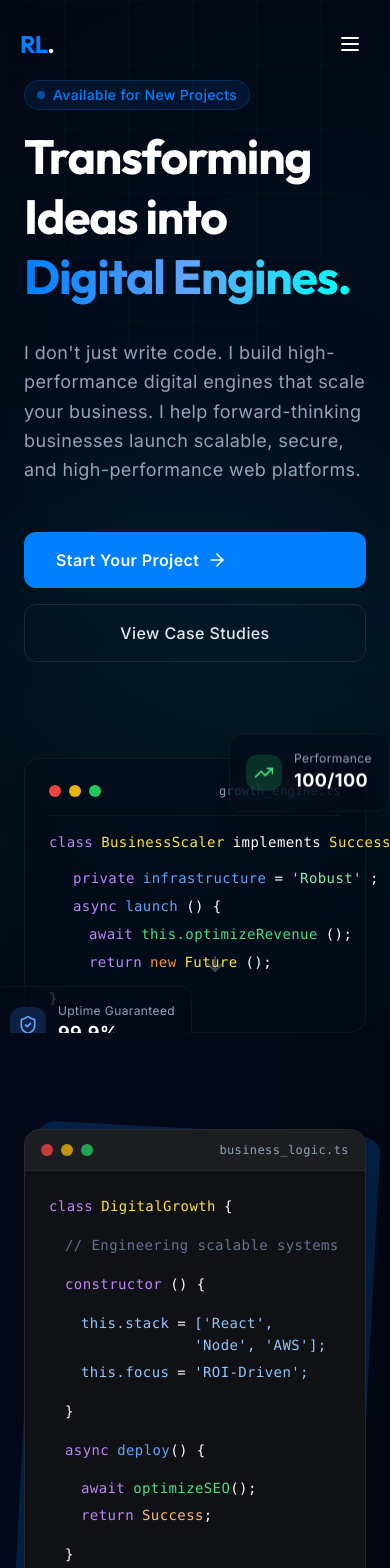
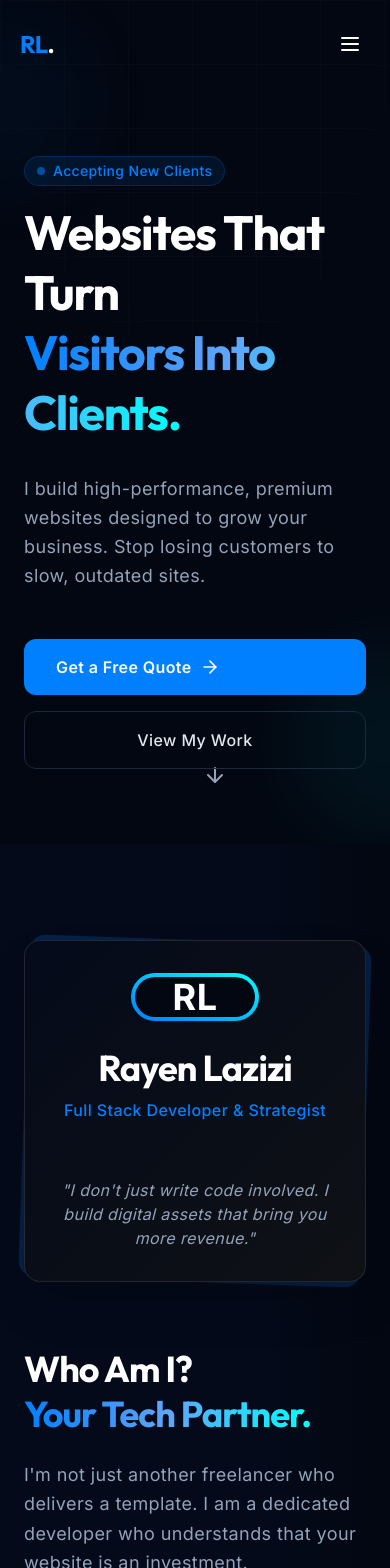
Before and after one commit to rayen112211/rayen1, a React (Create React App) app in the folder frontend/: page / in a window 390 px wide. Shown: the top 1568 px of the page. Built offline with nearby package versions, Linux system fonts and the light colour scheme.

Commit message:
Optimize mobile performance and revamp content strategy

```diff
--- a/frontend/public/index.html
+++ b/frontend/public/index.html
@@ -9,7 +9,7 @@
         content="Professional website design and management for small businesses. Get found, build trust, and turn visitors into customers. Built by Rayen Lazizi." />
     <link rel="preconnect" href="https://fonts.googleapis.com" />
     <link rel="preconnect" href="https://fonts.gstatic.com" crossorigin />
-    <link href="https://fonts.googleapis.com/css2?family=Inter:wght@600&display=swap" rel="stylesheet" />
+    <link href="https://fonts.googleapis.com/css2?family=Inter:wght@300;400;500;600;700&family=Outfit:wght@400;500;600;700&display=swap" rel="stylesheet" />
     <!--
         manifest.json provides metadata used when your web app is installed on a
         user's mobile device or desktop. See https://developers.google.com/web/fundamentals/web-app-manifest/
--- a/frontend/src/components/sections/AboutSection.jsx
+++ b/frontend/src/components/sections/AboutSection.jsx
@@ -15,113 +15,63 @@ const AboutSection = () => {
             <div className="container-padding relative z-10">
                 <div className="grid grid-cols-1 lg:grid-cols-2 gap-16 items-center">
 
-                    {/* Left: Code/Architecture Visual */}
+                    {/* Left: Simple, Clear Profile Visual */}
                     <div className="animate-on-scroll opacity-0 relative group">
-                        <div className="absolute inset-0 bg-primary/20 rounded-2xl transform rotate-3 transition-transform duration-500 group-hover:rotate-6" />
-                        <div className="relative overflow-hidden rounded-2xl bg-[#0f1115] border border-white/10 min-h-[28rem] h-auto lg:aspect-[4/5] shadow-2xl flex flex-col">
-                            {/* Window Header */}
-                            <div className="flex items-center px-4 py-3 border-b border-white/5 bg-white/5">
-                                <div className="flex space-x-2">
-                                    <div className="w-3 h-3 rounded-full bg-red-500/80" />
-                                    <div className="w-3 h-3 rounded-full bg-yellow-500/80" />
-                                    <div className="w-3 h-3 rounded-full bg-green-500/80" />
-                                </div>
-                                <div className="ml-auto text-xs font-mono text-muted-foreground">business_logic.ts</div>
-                            </div>
+                        <div className="absolute inset-0 bg-primary/20 rounded-2xl transform rotate-2 transition-transform duration-500 group-hover:rotate-6" />
+                        <div className="relative overflow-hidden rounded-2xl bg-card border border-white/10 aspect-square lg:aspect-[4/5] shadow-2xl flex flex-col items-center justify-center p-8 text-center bg-gradient-to-br from-card to-[#0f1115]">
 
-                            {/* Code Content */}
-                            <div className="p-6 font-mono text-sm leading-relaxed overflow-hidden relative flex-1">
-                                <div className="absolute inset-0 bg-[linear-gradient(rgba(255,255,255,0.02)_1px,transparent_1px),linear-gradient(90deg,rgba(255,255,255,0.02)_1px,transparent_1px)] bg-[size:2rem_2rem] opacity-20" />
-
-                                <div className="space-y-4 relative z-10">
-                                    <div className="flex">
-                                        <span className="text-purple-400 mr-2">class</span>
-                                        <span className="text-yellow-300">DigitalGrowth</span>
-                                        <span className="text-white ml-2">{'{'}</span>
-                                    </div>
-
-                                    <div className="pl-4">
-                                        <span className="text-slate-500">// Engineering scalable systems</span>
-                                    </div>
-
-                                    <div className="pl-4 flex">
-                                        <span className="text-purple-400 mr-2">constructor</span>
-                                        <span className="text-white">() {'{'}</span>
-                                    </div>
-
-                                    <div className="pl-8 space-y-1">
-                                        <div className="flex text-blue-300">
-                                            this.stack <span className="text-white mx-2">=</span> ['React', 'Node', 'AWS'];
-                                        </div>
-                                        <div className="flex text-blue-300">
-                                            this.focus <span className="text-white mx-2">=</span> 'ROI-Driven';
-                                        </div>
-                                    </div>
-                                    <div className="pl-4 text-white">{'}'}</div>
-
-                                    <div className="pl-4 flex">
-                                        <span className="text-purple-400 mr-2">async</span>
-                                        <span className="text-blue-400">deploy</span>
-                                        <span className="text-white">() {'{'}</span>
-                                    </div>
-                                    <div className="pl-8 space-y-1">
-                                        <div className="flex">
-                                            <span className="text-purple-400 mr-2">await</span>
-                                            <span className="text-green-400">optimizeSEO</span>
-                                            <span className="text-white">();</span>
-                                        </div>
-                                        <div className="flex">
-                                            <span className="text-purple-400 mr-2">return</span>
-                                            <span className="text-orange-300">Success</span>
-                                            <span className="text-white">;</span>
-                                        </div>
-                                    </div>
-                                    <div className="pl-4 text-white">{'}'}</div>
+                            {/* Avatar / Placeholder */}
+                            <div className="w-32 h-32 rounded-full bg-gradient-to-tr from-primary to-accent mb-6 p-1">
+                                <div className="w-full h-full rounded-full bg-background flex items-center justify-center">
+                                    <span className="text-4xl font-bold text-white">RL</span>
                                 </div>
                             </div>
 
-                            {/* Floating "Architecture" Badge - Relative on Mobile, Absolute on Desktop */}
-                            <div className="p-4 lg:absolute lg:bottom-6 lg:right-6 lg:p-0">
-                                <div className="glass-card p-4 rounded-xl border-l-4 border-accent lg:animate-float-delayed">
-                                    <p className="text-white font-heading font-bold text-lg">System Architect</p>
-                                    <p className="text-accent text-sm">Clean Code. Scalable Results.</p>
-                                </div>
-                            </div>
+                            <h3 className="heading-lg text-white mb-2">Rayen Lazizi</h3>
+                            <p className="text-primary font-medium tracking-wide mb-6">Full Stack Developer & Strategist</p>
+
+                            <div className="w-full h-px bg-white/10 my-4" />
+
+                            <p className="text-muted-foreground italic">
+                                "I don't just write code involved. I build digital assets that bring you more revenue."
+                            </p>
                         </div>
                     </div>
 
-                    {/* Right: Content */}
+                    {/* Right: Content - Who I Am */}
                     <div className="animate-on-scroll opacity-0 space-y-8" style={{ transitionDelay: '0.2s' }}>
                         <div>
                             <h2 className="heading-lg text-white mb-6">
-                                Bridging the Gap Between <br />
-                                <span className="text-gradient">Tech & Business.</span>
+                                Who Am I? <br />
+                                <span className="text-gradient">Your Tech Partner.</span>
                             </h2>
                             <p className="text-muted-foreground text-lg leading-relaxed">
-                                {developerInfo.bio}
+                                I'm not just another freelancer who delivers a template. I am a dedicated developer who understands that your website is an investment.
+                                <br /><br />
+                                My goal is to make your business stand out in a crowded market. I focus on speed, design, and user experience to ensure every visitor trusts you instantly.
                             </p>
                         </div>
 
                         <div className="grid grid-cols-1 md:grid-cols-2 gap-6">
                             <div className="p-4 rounded-xl bg-background border border-white/5 hover:border-primary/50 transition-colors">
-                                <GraduationCap className="w-8 h-8 text-primary mb-3" />
-                                <h4 className="text-white font-bold mb-1">Education</h4>
-                                <p className="text-sm text-muted-foreground">Computer Engineering <br /> University of Florence</p>
+                                <Award className="w-8 h-8 text-yellow-400 mb-3" />
+                                <h4 className="text-white font-bold mb-1">Results Driven</h4>
+                                <p className="text-sm text-muted-foreground">Focus on ROI, Speed, and SEO ranking.</p>
+                            </div>
+                            <div className="p-4 rounded-xl bg-background border border-white/5 hover:border-primary/50 transition-colors">
+                                <Briefcase className="w-8 h-8 text-purple-400 mb-3" />
+                                <h4 className="text-white font-bold mb-1">Business Mindset</h4>
+                                <p className="text-sm text-muted-foreground">I speak your language, not just code.</p>
                             </div>
                             <div className="p-4 rounded-xl bg-background border border-white/5 hover:border-primary/50 transition-colors">
                                 <Globe className="w-8 h-8 text-accent mb-3" />
-                                <h4 className="text-white font-bold mb-1">Global Experience</h4>
-                                <p className="text-sm text-muted-foreground">Projects for Startups <br /> in Tunisia & Europe</p>
+                                <h4 className="text-white font-bold mb-1">Modern Tech</h4>
+                                <p className="text-sm text-muted-foreground">Built with the latest, fastest technologies.</p>
                             </div>
                             <div className="p-4 rounded-xl bg-background border border-white/5 hover:border-primary/50 transition-colors">
-                                <Briefcase className="w-8 h-8 text-purple-400 mb-3" />
-                                <h4 className="text-white font-bold mb-1">Entrepreneurial</h4>
-                                <p className="text-sm text-muted-foreground">Founder Mindset <br /> Business-First Solutions</p>
-                            </div>
-                            <div className="p-4 rounded-xl bg-background border border-white/5 hover:border-primary/50 transition-colors">
-                                <Award className="w-8 h-8 text-yellow-400 mb-3" />
-                                <h4 className="text-white font-bold mb-1">Excellence</h4>
-                                <p className="text-sm text-muted-foreground">High School Diploma <br /> Technology Sciences</p>
+                                <GraduationCap className="w-8 h-8 text-primary mb-3" />
+                                <h4 className="text-white font-bold mb-1">Expertise</h4>
+                                <p className="text-sm text-muted-foreground">Continuous learning and professional engineering.</p>
                             </div>
                         </div>
                     </div>
--- a/frontend/src/components/sections/HeroSection.jsx
+++ b/frontend/src/components/sections/HeroSection.jsx
@@ -14,28 +14,29 @@ const HeroSection = () => {
       className="relative min-h-screen flex items-center justify-center overflow-hidden pt-20"
     >
       {/* Dynamic Background */}
+      {/* Dynamic Background - Optimized for Mobile Performance */}
       <div className="absolute inset-0 bg-background">
-        <div className="absolute top-0 -left-1/4 w-[800px] h-[800px] bg-primary/5 rounded-full blur-[120px] animate-pulse-subtle" />
-        <div className="absolute bottom-0 -right-1/4 w-[600px] h-[600px] bg-accent/5 rounded-full blur-[100px] animate-float" />
+        <div className="absolute top-0 -left-1/4 w-[200px] md:w-[800px] h-[200px] md:h-[800px] bg-primary/5 rounded-full blur-[40px] md:blur-[120px] animate-pulse-subtle" />
+        <div className="absolute bottom-0 -right-1/4 w-[200px] md:w-[600px] h-[200px] md:h-[600px] bg-accent/5 rounded-full blur-[40px] md:blur-[100px] animate-float" />
         <div className="absolute inset-0 bg-[linear-gradient(rgba(255,255,255,0.02)_1px,transparent_1px),linear-gradient(90deg,rgba(255,255,255,0.02)_1px,transparent_1px)] bg-[size:4rem_4rem] [mask-image:radial-gradient(ellipse_60%_50%_at_50%_0%,#000_70%,transparent_100%)]" />
       </div>
 
       <div className="container-padding relative z-10 w-full grid grid-cols-1 lg:grid-cols-2 gap-12 lg:gap-20 items-center">
-        {/* Left: Content */}
+        {/* Left: Content - Direct & Client Focused */}
         <div className="text-left space-y-8">
           <div className="animate-on-scroll opacity-0 space-y-4">
             <span className="inline-flex items-center px-3 py-1 rounded-full border border-primary/20 bg-primary/10 text-primary text-sm font-medium tracking-wide">
               <span className="w-2 h-2 rounded-full bg-primary mr-2 animate-pulse" />
-              Available for New Projects
+              Accepting New Clients
             </span>
             <h1 className="heading-xl tracking-tight text-white">
-              Transforming Ideas into <br />
-              <span className="text-gradient">Digital Engines.</span>
+              Websites That Turn <br />
+              <span className="text-gradient">Visitors Into Clients.</span>
             </h1>
           </div>
 
           <p className="animate-on-scroll opacity-0 text-muted-foreground text-lg md:text-xl max-w-lg leading-relaxed delay-100">
-            {developerInfo.tagline} I help forward-thinking businesses launch scalable, secure, and high-performance web platforms.
+            I build high-performance, premium websites designed to grow your business. Stop losing customers to slow, outdated sites.
           </p>
 
           <div className="animate-on-scroll opacity-0 flex flex-col sm:flex-row gap-4 pt-4 delay-200">
@@ -45,86 +46,55 @@ const HeroSection = () => {
             >
               <div className="absolute inset-0 w-full h-full bg-gradient-to-r from-transparent via-white/20 to-transparent -translate-x-full group-hover:animate-[shimmer_1.5s_infinite]" />
               <span className="relative flex items-center gap-2">
-                Start Your Project <ArrowRight className="w-5 h-5 group-hover:translate-x-1 transition-transform" />
+                Get a Free Quote <ArrowRight className="w-5 h-5 group-hover:translate-x-1 transition-transform" />
               </span>
             </a>
             <a
               href="#work"
               className="px-8 py-4 rounded-lg border border-border text-foreground font-medium hover:bg-muted/50 transition-colors flex items-center justify-center gap-2"
             >
-              View Case Studies
+              View My Work
             </a>
           </div>
 
 
         </div>
 
-        {/* Right: Visual Abstract */}
-        <div className="animate-on-scroll opacity-0 relative delay-200 mt-12 lg:mt-0">
-          <div className="relative z-10 glass-card p-6 rounded-2xl md:rotate-1 hover:rotate-0 transition-transform duration-500">
+        {/* Right: Visual Abstract - Simplified for Performance & Clarity */}
+        <div className="animate-on-scroll opacity-0 relative delay-200 mt-12 lg:mt-0 hidden md:block">
+          <div className="relative z-10 glass-card p-8 rounded-2xl md:rotate-1 hover:rotate-0 transition-transform duration-500 flex flex-col items-center justify-center space-y-6">
 
-            {/* Mock Code Interface */}
-            <div className="flex items-center gap-2 mb-4 border-b border-white/5 pb-4">
-              <div className="w-3 h-3 rounded-full bg-red-500" />
-              <div className="w-3 h-3 rounded-full bg-yellow-500" />
-              <div className="w-3 h-3 rounded-full bg-green-500" />
-              <div className="ml-auto text-xs text-muted-foreground font-mono">growth_engine.ts</div>
+            {/* Central Value Prop Icon/Graphic */}
+            <div className="relative w-32 h-32 flex items-center justify-center">
+              <div className="absolute inset-0 bg-primary/20 rounded-full animate-pulse" />
+              <TrendingUp className="w-16 h-16 text-primary relative z-10" />
             </div>
 
-            <div className="font-mono text-sm space-y-4 text-muted-foreground">
-              <div className="flex gap-2">
-                <span className="text-purple-400">class</span>
-                <span className="text-yellow-300">BusinessScaler</span>
-                <span className="text-white">implements</span>
-                <span className="text-yellow-300">Success</span>
-                <span className="text-white">{'{'}</span>
-              </div>
-              <div className="pl-6 space-y-2">
-                <div className="flex gap-2">
-                  <span className="text-purple-400">private</span>
-                  <span className="text-blue-400">infrastructure</span>
-                  <span className="text-white">=</span>
-                  <span className="text-green-300">'Robust'</span>
-                  <span className="text-white">;</span>
-                </div>
-                <div className="flex gap-2">
-                  <span className="text-purple-400">async</span>
-                  <span className="text-blue-400">launch</span>
-                  <span className="text-white">() {'{'}</span>
-                </div>
-                <div className="pl-4 flex gap-2">
-                  <span className="text-purple-400">await</span>
-                  <span className="text-green-400">this.optimizeRevenue</span>
-                  <span className="text-white">();</span>
-                </div>
-                <div className="pl-4 flex gap-2">
-                  <span className="text-purple-400">return</span>
-                  <span className="text-orange-400">new</span>
-                  <span className="text-yellow-300">Future</span>
-                  <span className="text-white">();</span>
-                </div>
-              </div>
-              <div className="text-white">{'}'}</div>
+            <div className="text-center space-y-2">
+              <h3 className="text-2xl font-bold text-white">Business Growth</h3>
+              <p className="text-muted-foreground">Optimized for Conversion & Speed</p>
             </div>
 
-            {/* Floating Badges */}
-            <div className="absolute -top-6 -right-6 glass-card p-4 rounded-xl flex items-center gap-3 animate-float">
-              <div className="p-2 bg-green-500/20 rounded-lg text-green-400">
-                <TrendingUp size={20} />
+            {/* Stats/Proof */}
+            <div className="grid grid-cols-2 gap-4 w-full pt-4">
+              <div className="p-4 rounded-xl bg-white/5 border border-white/10 text-center hover:border-primary/50 transition-colors">
+                <div className="text-2xl font-bold text-white">100%</div>
+                <div className="text-xs text-muted-foreground">Performance</div>
               </div>
-              <div>
-                <div className="text-xs text-muted-foreground">Performance</div>
-                <div className="text-lg font-bold text-white">100/100</div>
+              <div className="p-4 rounded-xl bg-white/5 border border-white/10 text-center hover:border-primary/50 transition-colors">
+                <div className="text-2xl font-bold text-white">SEO</div>
+                <div className="text-xs text-muted-foreground">Optimized</div>
               </div>
             </div>
 
-            <div className="absolute -bottom-8 -left-8 glass-card p-4 rounded-xl flex items-center gap-3 animate-float delay-700">
-              <div className="p-2 bg-blue-500/20 rounded-lg text-blue-400">
-                <ShieldCheck size={20} />
+            {/* Floating Badges - Reduced complexity */}
+            <div className="absolute -top-6 -right-6 glass-card p-3 rounded-xl flex items-center gap-3 animate-float shadow-xl">
+              <div className="p-2 bg-green-500/20 rounded-lg text-green-400">
+                <ShieldCheck size={18} />
               </div>
               <div>
-                <div className="text-xs text-muted-foreground">Uptime Guaranteed</div>
-                <div className="text-lg font-bold text-white">99.9%</div>
+                <div className="text-xs text-muted-foreground">Secure</div>
+                <div className="text-sm font-bold text-white">SSL Ready</div>
               </div>
             </div>
 
--- a/frontend/src/index.css
+++ b/frontend/src/index.css
@@ -1,5 +1,3 @@
-@import url('https://fonts.googleapis.com/css2?family=Inter:wght@300;400;500;600;700&family=Outfit:wght@400;500;600;700&display=swap');
-
 @tailwind base;
 @tailwind components;
 @tailwind utilities;
```
